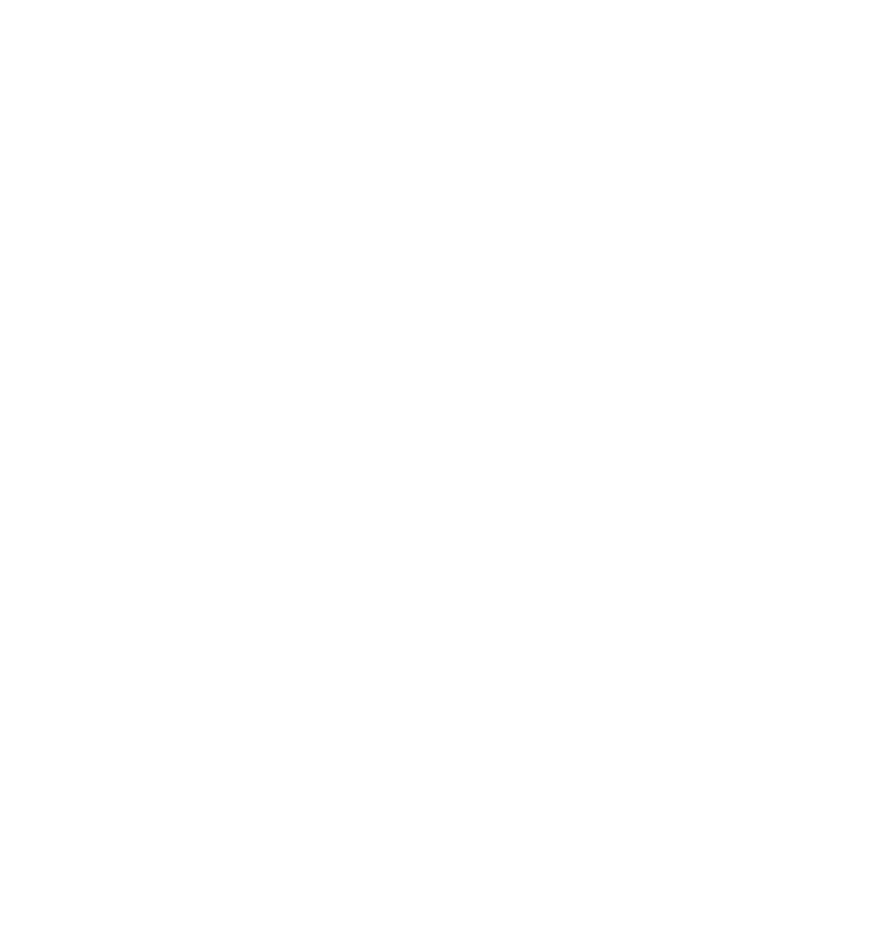
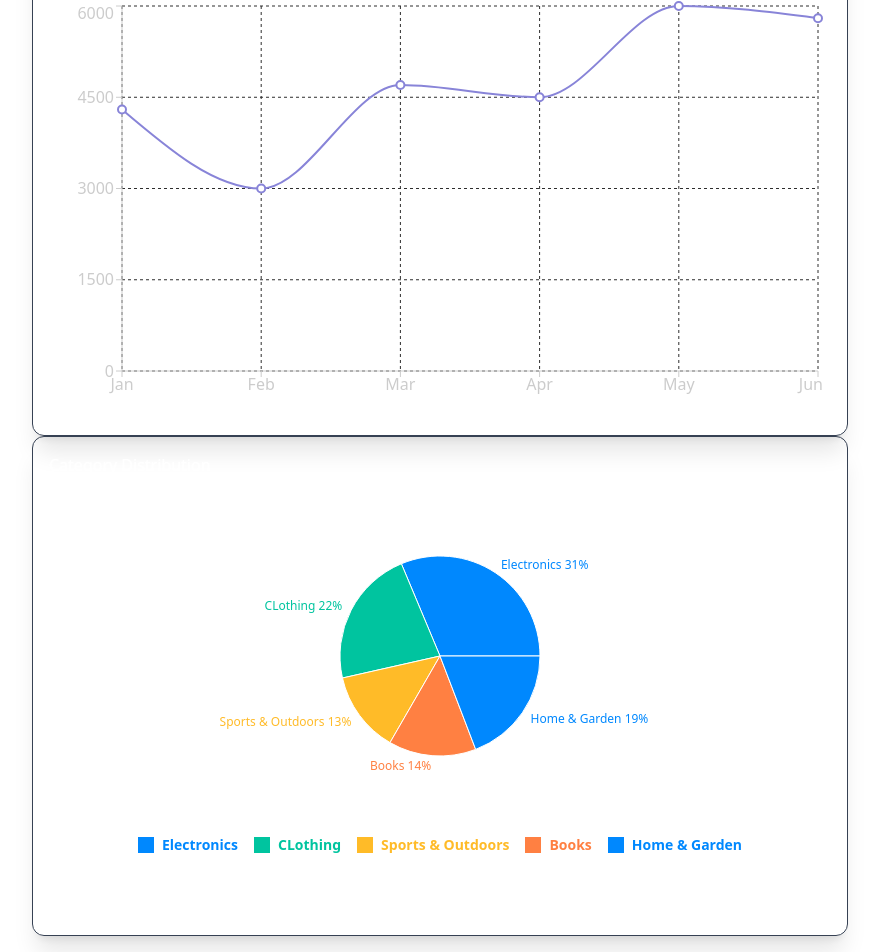
Before and after one commit to MahmoudMedhat17/Dashboard, a React (Vite) app: page /products in a window 1280 px wide. Shown: the part 802-1754 px from the top of the page, without its empty margins (240-1119 px from the left). Before the commit the page ends 800 px from the top, so only its background shows below. Built offline with nearby package versions, Linux system fonts and the light colour scheme.

Commit message:
Working on products page.

```diff
--- a/src/components/Products/Categorydis.tsx
+++ b/src/components/Products/Categorydis.tsx
@@ -1,7 +1,88 @@
+import { PieChart, Pie, Cell, ResponsiveContainer } from 'recharts';
+import {motion} from "framer-motion";
+
+
+const categoryDistributionData = [
+  {
+    name:"Electronics",
+    value:31
+  },
+  {
+    name:"CLothing",
+    value:22
+  },
+  {
+    name:"Sports & Outdoors",
+    value:13
+  },
+  {
+    name:"Books",
+    value:14
+  },
+  {
+    name:"Home & Garden",
+    value:19
+  },
+];
+
+const COLORS = ['#0088FE', '#00C49F', '#FFBB28', '#FF8042'];
+
+
+const renderCustomizedLabel = ({ cx, cy, midAngle, outerRadius, percent, name, index }) => {
+  const RADIAN = Math.PI / 180;
+  const radius = outerRadius + 10;
+  const x = cx + radius * Math.cos(-midAngle * RADIAN);
+  const y = cy + radius * Math.sin(-midAngle * RADIAN);
+
+  const color = COLORS[index % COLORS.length];
+
+  return (
+    <text style={{overflowWrap:"break-word", maxWidth:"100%"}} fontSize={12} x={x} y={y} fill={color} textAnchor={x > cx ? 'start' : 'end'} dominantBaseline="central">
+      {name}
+      {" "}
+      {`${(percent * 100).toFixed(0)}%`}
+    </text>
+  );
+};
+
 
 const Categorydis = () => {
   return (
-    <div>Categorydis</div>
+    <motion.div className='p-4 border border-gray-700 rounded-xl shadow-xl cursor-pointer h-[500px] w-full space-y-4'>
+      <h2>Category Distribution</h2>
+      <ResponsiveContainer width="100%" height="70%">
+        <PieChart width={400} height={400}>
+            <Pie
+              data={categoryDistributionData}
+              cx="50%"
+              cy="50%"
+              labelLine={false}
+              label={renderCustomizedLabel}
+              outerRadius={100}
+              fill="#8884d8"
+              dataKey="value"
+            >
+              {categoryDistributionData.map((_, index) => (
+                <Cell key={`cell-${index}`} fill={COLORS[index % COLORS.length]}/>
+              ))}
+            </Pie>
+        </PieChart>
+      </ResponsiveContainer>
+      <div className='flex flex-wrap justify-center gap-4'>
+        {
+          categoryDistributionData.map((category,index)=>(
+            <div key={index}>
+              <div className='flex items-center gap-2'>
+                <div className='w-4 h-4' style={{backgroundColor:`${COLORS[index % COLORS.length]}`}}/>
+                <span className='text-sm font-semibold' style={{color:`${COLORS[index % COLORS.length]}`}}>
+                  {category.name}
+                </span>
+              </div>
+            </div>
+          ))
+        }
+      </div>
+    </motion.div>
   )
 }
 
--- /dev/null
+++ b/src/components/Products/Productslist.tsx
@@ -0,0 +1,50 @@
+import {motion} from "framer-motion";
+import { productsTable } from "../../utils/index";
+
+
+const Productslist = () => {
+  return (
+    <motion.div initial={{opacity:0, translateY:20}} animate={{opacity:1, translateY:0}} transition={{delay:0.6}} className="p-6 border border-gray-700 rounded-xl shadow-xl cursor-pointer h-fit w-full">
+        <div className="flex justify-between items-center">
+          <h2>Product List</h2>
+          <input type="text" />
+        </div>
+        <div className="overflow-x-auto">
+            <table className="min-w-full divide-y divide-gray-700">
+                <thead className="">
+                    <tr>
+                        <th scope="col" className="px-6 py-3 text-left text-xs font-medium text-gray-500 uppercase tracking-wider">NAME</th>
+                        <th scope="col" className="px-6 py-3 text-left text-xs font-medium text-gray-500 uppercase tracking-wider">CATEGORY</th>
+                        <th scope="col" className="px-6 py-3 text-left text-xs font-medium text-gray-500 uppercase tracking-wider">PRICE</th>
+                        <th scope="col" className="px-6 py-3 text-left text-xs font-medium text-gray-500 uppercase tracking-wider">STOCK</th>
+                        <th scope="col" className="px-6 py-3 text-left text-xs font-medium text-gray-500 uppercase tracking-wider">SALES</th>
+                        <th scope="col" className="px-6 py-3 text-left text-xs font-medium text-gray-500 uppercase tracking-wider">ACTIONS</th>
+                    </tr>
+                </thead>
+                <tbody className="divide-y divide-gray-700">
+                  {
+                    productsTable.map((product, index)=>(
+                      <tr key={index}>
+                        <td className="flex items-center gap-2 px-6 py-4">
+                          <img src={product.img} className="w-6 h-6"/>
+                          <td className="px-0.5 py-4 whitespace-nowrap text-xs font-medium text-white">{product.name}</td>
+                        </td>
+                          <td className="px-6 py-4 whitespace-nowrap text-sm text-gray-300">{product.category}</td>
+                          <td className="px-6 py-4 whitespace-nowrap text-sm text-gray-300">{product.price}</td>
+                          <td className="px-6 py-4 whitespace-nowrap text-sm text-gray-300">{product.stock}</td>
+                          <td className="px-6 py-4 whitespace-nowrap text-sm text-gray-300">{product.sales}</td>
+                          <td className="px-6 py-4 whitespace-nowrap text-sm text-gray-300 flex items-center gap-2">
+                            <span>{product.actions.edit}</span>
+                            <span>{product.actions.delete}</span>
+                          </td>
+                      </tr>
+                    ))
+                  }
+                </tbody>
+            </table>
+        </div>
+      </motion.div>
+  )
+}
+
+export default Productslist;
--- a/src/components/Products/Salestrend.tsx
+++ b/src/components/Products/Salestrend.tsx
@@ -1,7 +1,49 @@
+import { LineChart, Line, XAxis, YAxis, CartesianGrid, Tooltip, ResponsiveContainer } from 'recharts';
+import {motion} from "framer-motion";
+
+
+const salesTrendingData = [
+  {
+    month:"Jan",
+    sales:"4300"
+  },
+  {
+    month:"Feb",
+    sales:"3000"
+  },
+  {
+    month:"Mar",
+    sales:"4700"
+  },
+  {
+    month:"Apr",
+    sales:"4500"
+  },
+  {
+    month:"May",
+    sales:"6000"
+  },
+  {
+    month:"Jun",
+    sales:"5800"
+  }
+];
+
 
 const Salestrend = () => {
   return (
-    <div>Salestrend</div>
+    <motion.div initial={{opacity:0, translateY:20}} animate={{opacity:1, translateY:0}} transition={{delay:0.8}} className="p-6 border border-gray-700 rounded-xl shadow-xl cursor-pointer h-[500px] w-full space-y-4">
+      <h2>Sales Trend</h2>
+      <ResponsiveContainer width="100%" height="90%">
+        <LineChart data={salesTrendingData}>
+          <CartesianGrid strokeDasharray="3 3" stroke="#2d2d2d"/>
+          <XAxis dataKey="month" stroke="#ccc"/>
+          <YAxis stroke="#ccc"/>
+          <Tooltip />
+          <Line type="monotone" dataKey="sales" stroke="#8884d8" strokeWidth={2} dot={{ r: 4 }} />
+        </LineChart>
+      </ResponsiveContainer>
+    </motion.div>
   )
 }
 
--- a/src/components/overview/Categorydis.tsx
+++ b/src/components/overview/Categorydis.tsx
@@ -48,7 +48,7 @@
 
 const Categorydis = () => {
   return (
-    <div className='p-4 border border-gray-700 rounded-xl shadow-xl cursor-pointer h-[500px] w-full space-y-4'>
+    <div  className='p-4 border border-gray-700 rounded-xl shadow-xl cursor-pointer h-[500px] w-full space-y-4'>
       <h2>Category Distribution</h2>
       <ResponsiveContainer width="100%" height="70%">
         <PieChart width={400} height={400}>
--- a/src/components/overview/Salesbychannel.tsx
+++ b/src/components/overview/Salesbychannel.tsx
@@ -1,5 +1,4 @@
 import { BarChart, Bar, ResponsiveContainer, XAxis,YAxis, LabelList, Cell } from 'recharts';
-import {motion} from "framer-motion";
 
 
 const COLORS = ["#6366F1", "#8B5CF6", "#EC4899", "#10B981", "#F59E0B"];
@@ -14,7 +13,7 @@
 
 const Salesbychannel = () => {
   return (
-    <motion.div className="p-6 border border-gray-700 rounded-xl shadow-xl cursor-pointer h-[500px] w-full space-y-4">
+    <div className="p-6 border border-gray-700 rounded-xl shadow-xl cursor-pointer h-[500px] w-full space-y-4">
       <h2>Sales by Channel</h2>
       <ResponsiveContainer width="100%" height="90%">
         <BarChart width={150} height={40} data={SALES_CHANNEL_DATA}>
@@ -30,7 +29,7 @@
           </Bar>
         </BarChart>
       </ResponsiveContainer>
-    </motion.div>
+    </div>
   )
 }
 
--- a/src/pages/Products.tsx
+++ b/src/pages/Products.tsx
@@ -1,8 +1,11 @@
 import {motion} from "framer-motion";
 import Statescard from "../components/Statescard";
 import {Package, TrendingUp, TriangleAlert, DollarSign } from "lucide-react";
-import { productsTable } from "../utils";
+import Productslist from "../components/Products/Productslist";
+import Salestrend from "../components/Products/Salestrend";
+import Categorydis from "../components/Products/Categorydis";
 
+// Fix the table overflow and responsiveness
 
 const Products = () => {
   return (
@@ -13,46 +16,13 @@
         <Statescard title="Low Stock" data="23" icon={<TriangleAlert className="text-[#ffd518]"/>}/>
         <Statescard title="Total Revenue" data="$543,210" icon={<DollarSign className="text-[#fa3321]"/>}/>
       </motion.main>
-      <div className="p-6 border border-gray-700 rounded-xl shadow-xl cursor-pointer h-fit w-full">
-        <div className="flex justify-between items-center">
-          <h2>Product List</h2>
-          <input type="text" />
-        </div>
-        <div className="overflow-x-auto">
-            <motion.table initial={{opacity:0, translateY:20}} animate={{opacity:1, translateY:0}} transition={{delay:0.8}} className="min-w-full divide-y divide-gray-700">
-                <thead className="">
-                    <tr>
-                        <th scope="col" className="px-6 py-3 text-left text-xs font-medium text-gray-500 uppercase tracking-wider">NAME</th>
-                        <th scope="col" className="px-6 py-3 text-left text-xs font-medium text-gray-500 uppercase tracking-wider">CATEGORY</th>
-                        <th scope="col" className="px-6 py-3 text-left text-xs font-medium text-gray-500 uppercase tracking-wider">PRICE</th>
-                        <th scope="col" className="px-6 py-3 text-left text-xs font-medium text-gray-500 uppercase tracking-wider">STOCK</th>
-                        <th scope="col" className="px-6 py-3 text-left text-xs font-medium text-gray-500 uppercase tracking-wider">SALES</th>
-                        <th scope="col" className="px-6 py-3 text-left text-xs font-medium text-gray-500 uppercase tracking-wider">ACTIONS</th>
-                    </tr>
-                </thead>
-                <tbody className="divide-y divide-gray-700">
-                  {
-                    productsTable.map((product, index)=>(
-                      <tr key={index}>
-                        <div className="flex items-center gap-2 px-6 py-4">
-                          <img src={product.img} className="w-6 h-6"/>
-                          <td className="px-0.5 py-4 whitespace-nowrap text-xs font-medium text-white">{product.name}</td>
-                        </div>
-                          <td className="px-6 py-4 whitespace-nowrap text-sm text-gray-300">{product.category}</td>
-                          <td className="px-6 py-4 whitespace-nowrap text-sm text-gray-300">{product.price}</td>
-                          <td className="px-6 py-4 whitespace-nowrap text-sm text-gray-300">{product.stock}</td>
-                          <td className="px-6 py-4 whitespace-nowrap text-sm text-gray-300">{product.sales}</td>
-                          <td className="px-6 py-4 whitespace-nowrap text-sm text-gray-300 flex items-center gap-2">
-                            <span>{product.actions.edit}</span>
-                            <span>{product.actions.delete}</span>
-                          </td>
-                      </tr>
-                    ))
-                  }
-                </tbody>
-            </motion.table>
-        </div>
-      </div>
+      <motion.div>
+        <Productslist/>
+      </motion.div>
+      <motion.div>
+        <Salestrend/>
+        <Categorydis/>
+      </motion.div>
     </section>
   )
 }
```
